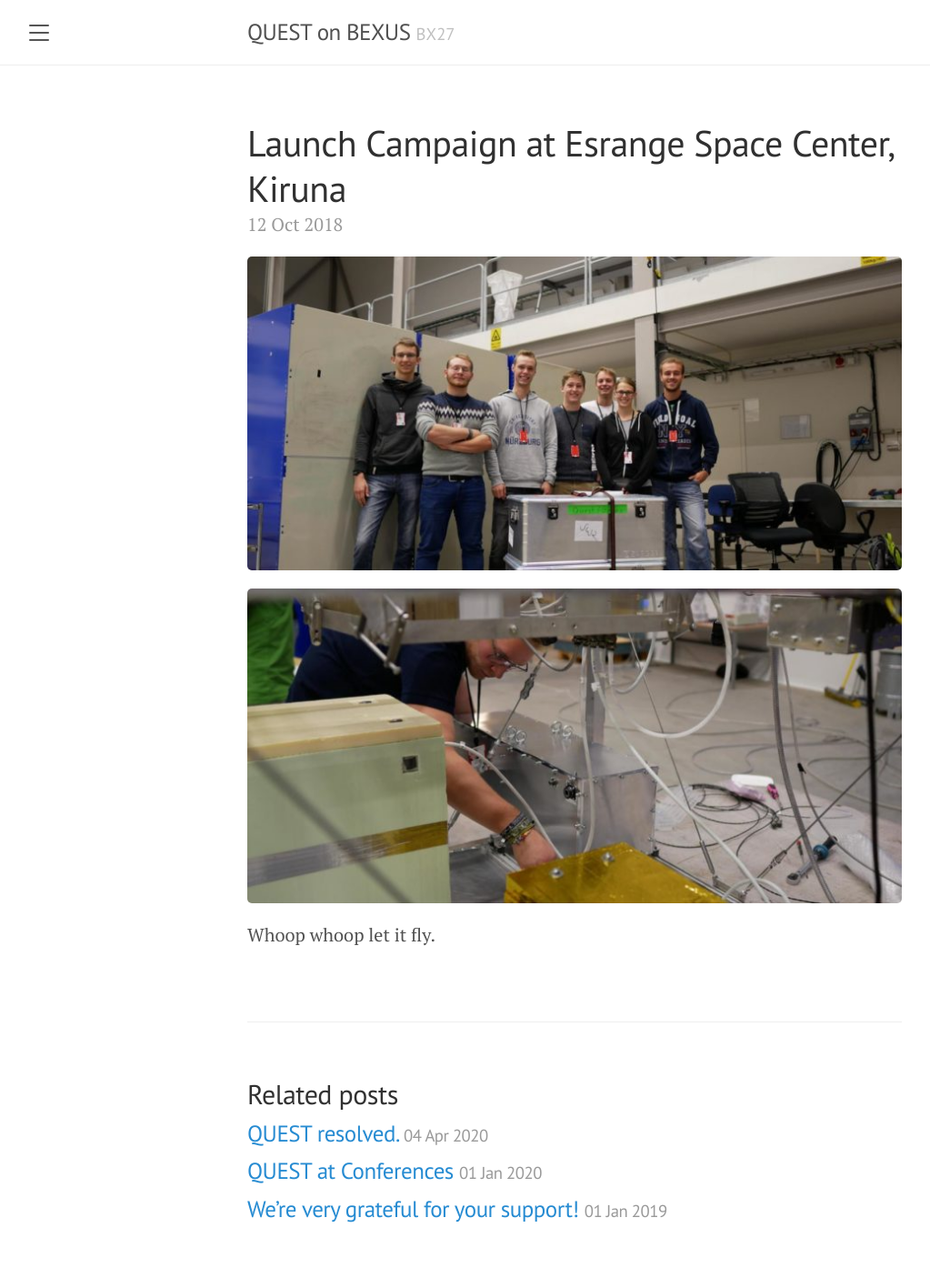
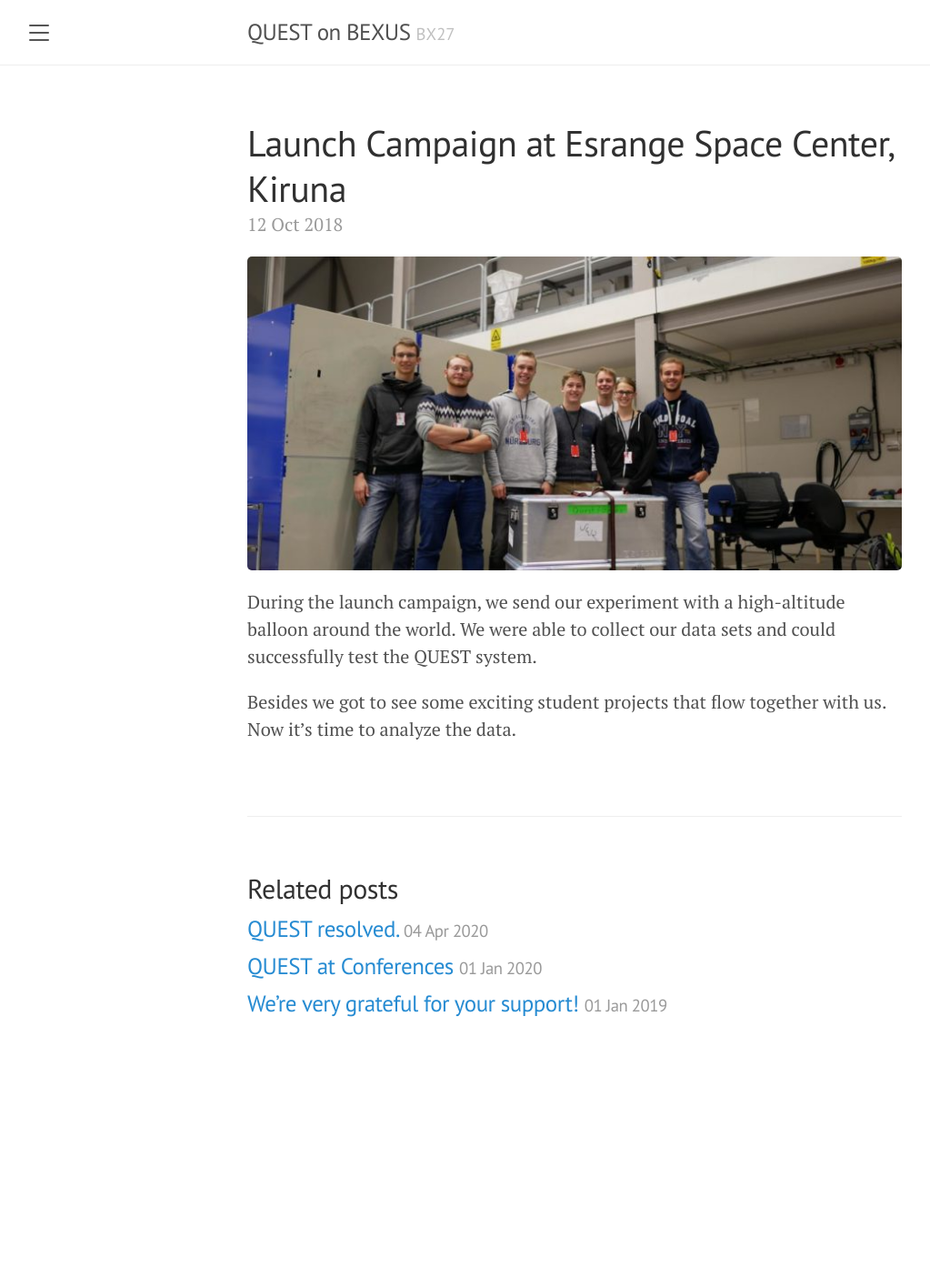
Before and after one commit to jvpichowski/quest-bexus, a Jekyll site: the page built from website/_posts/2018-10-12-launch-campaign.md, in a window 1280 px wide. Shown: the whole page at 91% size, without its empty margins (8-1031 px from the left). Built offline with Jekyll 4.4.1, drawn with Linux system fonts in a browser that asks for light colours; after the commit the page ends 1180 px from its top, so only the background shows below that.

Commit message:
Added launch post

```diff
--- a/website/_posts/2018-10-12-launch-campaign.md
+++ b/website/_posts/2018-10-12-launch-campaign.md
@@ -4,6 +4,9 @@ title: Launch Campaign at Esrange Space Center, Kiruna
 ---
 
 ![The launch team]({{ site.url }}/images/Launch1.jpg){:class="img-responsive"}
-![The QUEST experiment]({{ site.url }}/images/Launch2.jpg){:class="img-responsive"}
 
-Whoop whoop let it fly.
+During the launch campaign, we send our experiment with a high-altitude balloon around the world.
+We were able to collect our data sets and could successfully test the QUEST system.
+
+Besides we got to see some exciting student projects that flow together with us.
+Now it's time to analyze the data.
```
